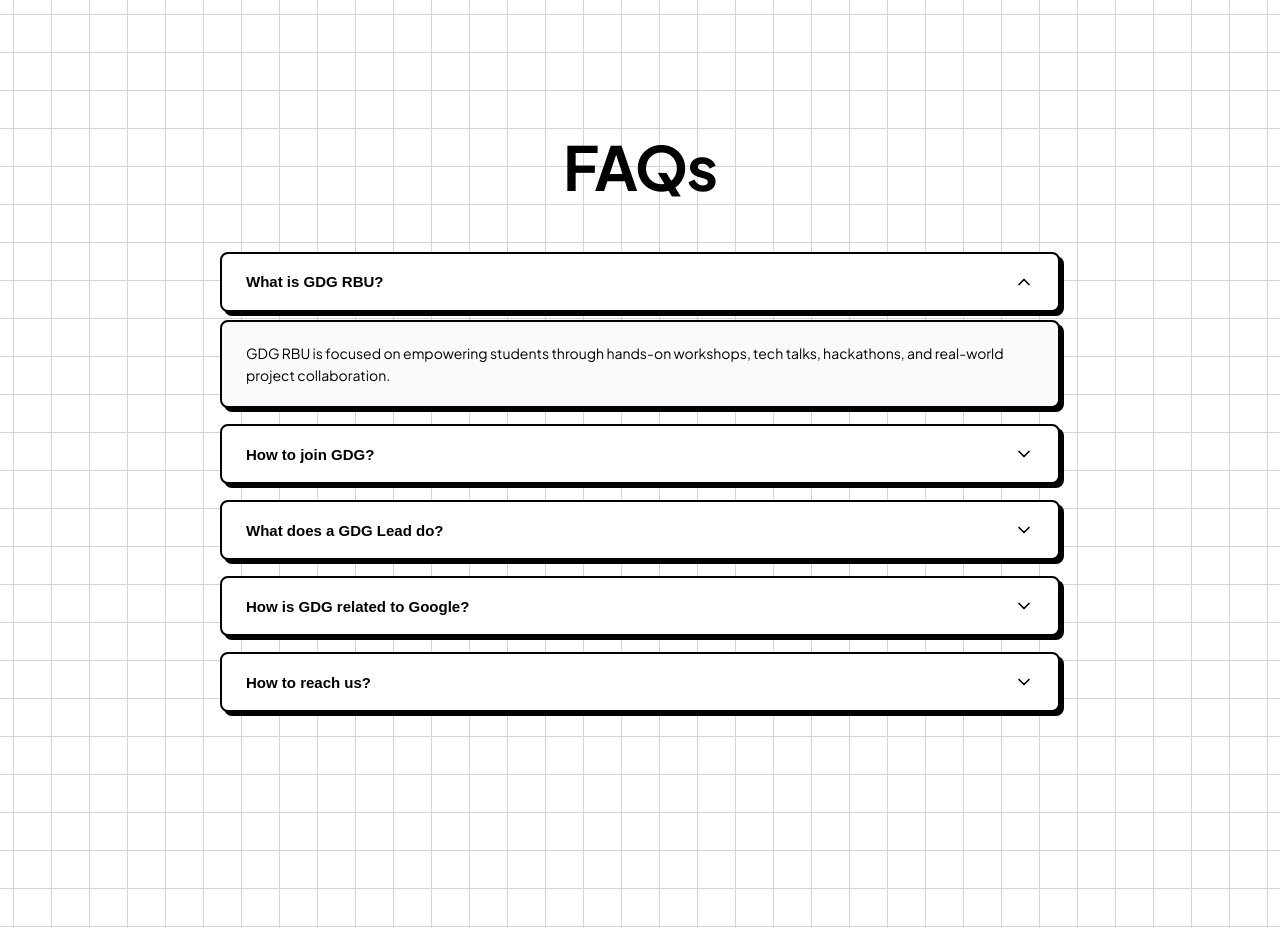
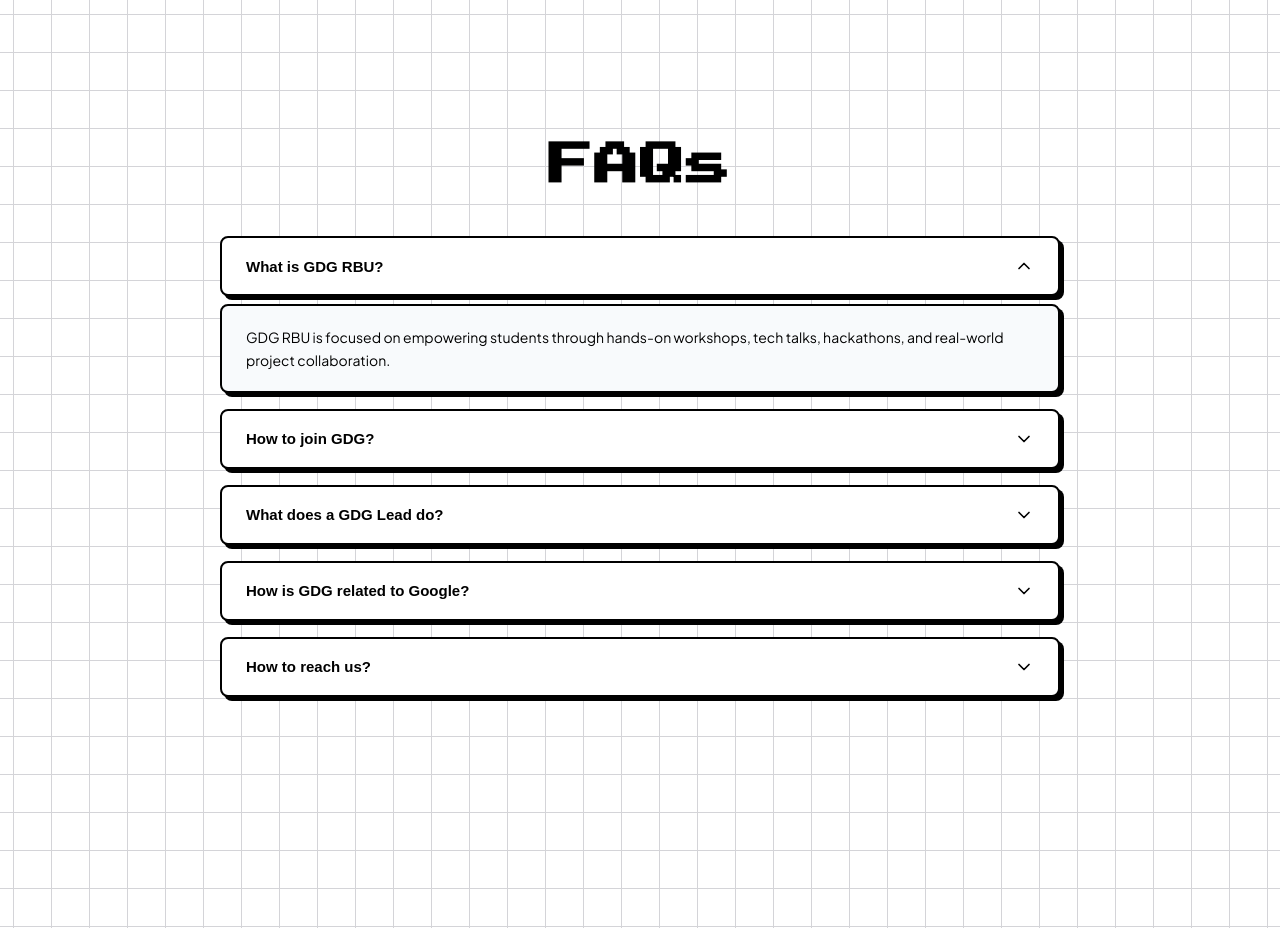
Before and after one commit to 25nathwanimg-debug/MEERA-NATHWANI-GDG-, a Next.js app: page / in a window 1280 px wide. Shown: the part 2380-3308 px from the top of the page. Built offline with nearby package versions, Linux system fonts and the light colour scheme.

Commit message:
fix: profile/portfolio modals, light/dark mode, FAQs pixel font, grid bg

```diff
--- a/app/layout.jsx
+++ b/app/layout.jsx
@@ -30,7 +30,7 @@
         <link rel="preconnect" href="https://fonts.googleapis.com" />
         <link rel="preconnect" href="https://fonts.gstatic.com" crossOrigin="anonymous" />
         <link
-          href="https://fonts.googleapis.com/css2?family=Plus+Jakarta+Sans:wght@400;500;600;700;800&display=swap"
+          href="https://fonts.googleapis.com/css2?family=Plus+Jakarta+Sans:wght@400;500;600;700;800&family=Press+Start+2P&display=swap"
           rel="stylesheet"
         />
       </head>
--- a/app/page.jsx
+++ b/app/page.jsx
@@ -13,8 +13,6 @@
   CheckCircle2,
   X,
   Ticket,
-  User,
-  ExternalLink,
   Moon,
   Sun,
 } from 'lucide-react';
@@ -63,20 +61,17 @@
   const [isPortfolioOpen, setIsPortfolioOpen] = useState(false);
 
   useEffect(() => {
-    const savedTheme = typeof window !== 'undefined' ? localStorage.getItem('gdg-theme') : null;
-    if (savedTheme) {
-      setTheme(savedTheme);
-      document.documentElement.setAttribute('data-theme', savedTheme);
-    }
+    const saved = typeof window !== 'undefined' ? localStorage.getItem('gdg-theme') : null;
+    const initial = saved || 'light';
+    setTheme(initial);
+    document.documentElement.setAttribute('data-theme', initial);
   }, []);
 
   const toggleTheme = () => {
-    const nextTheme = theme === 'light' ? 'dark' : 'light';
-    setTheme(nextTheme);
-    if (typeof window !== 'undefined') {
-      localStorage.setItem('gdg-theme', nextTheme);
-    }
-    document.documentElement.setAttribute('data-theme', nextTheme);
+    const next = theme === 'light' ? 'dark' : 'light';
+    setTheme(next);
+    if (typeof window !== 'undefined') localStorage.setItem('gdg-theme', next);
+    document.documentElement.setAttribute('data-theme', next);
   };
 
   // Registration Form State
@@ -859,12 +854,13 @@
       <section id="faqs" className="slide-section" style={{ minHeight: '100vh', justifyContent: 'center' }}>
         <div style={{ width: '100%', maxWidth: '840px', margin: 'auto' }}>
           <h2
-            className="font-pixel"
             style={{
-              fontSize: 'clamp(2.6rem, 4.8vw, 3.8rem)',
+              fontFamily: "'Press Start 2P', monospace",
+              fontSize: 'clamp(1.8rem, 3.5vw, 3rem)',
               textAlign: 'center',
               marginBottom: '48px',
               color: 'var(--text-main, #000000)',
+              letterSpacing: '0.02em',
             }}
           >
             FAQs
@@ -1791,8 +1787,9 @@
         </div>
       )}
 
-      {/* Responsive Styles */}
+      {/* Responsive Styles + Press Start 2P font for FAQs */}
       <style jsx global>{`
+        @import url('https://fonts.googleapis.com/css2?family=Press+Start+2P&display=swap');
         @media (max-width: 900px) {
           .hero-grid {
             grid-template-columns: 1fr !important;
```
